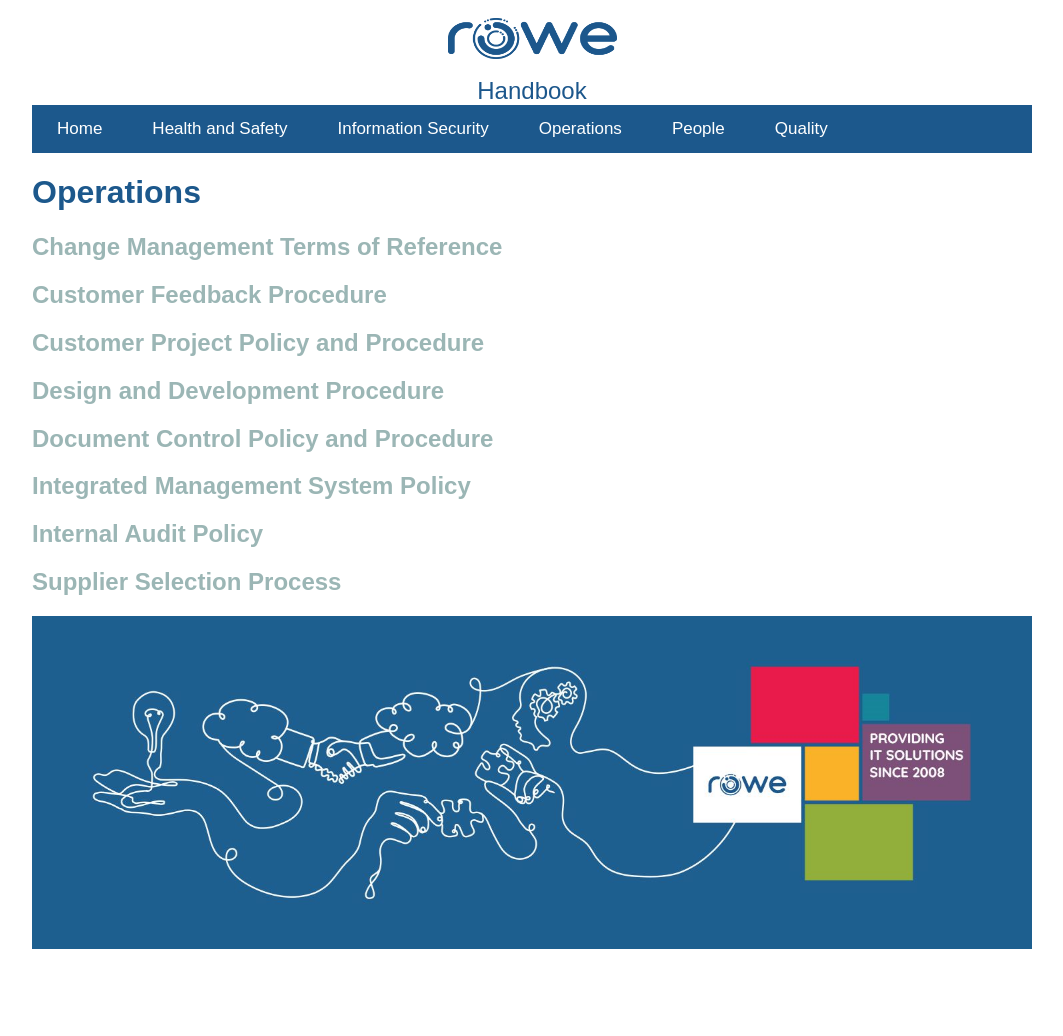
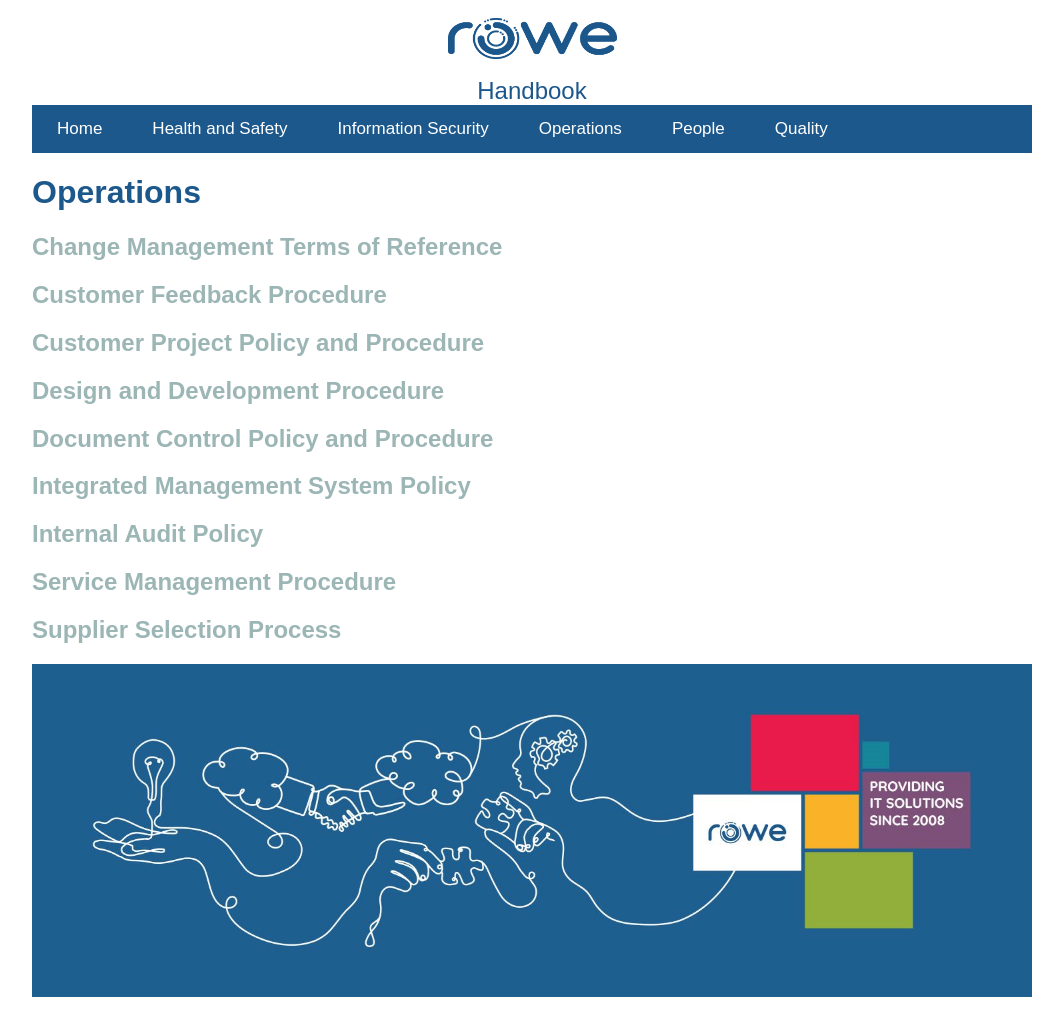
Before and after one commit to dartmoordunbar/handbook, a Jekyll site: the page built from operations/README.md, in a window 1280 px wide and 1093 px high. Shown: the top 1036 px of the window, without its empty margins (108-1171 px from the left). Built offline with Jekyll 4.4.1, drawn with Linux system fonts in a browser that asks for light colours.

Commit message:
Add link to new procedure

```diff
--- a/operations/README.md
+++ b/operations/README.md
@@ -12,6 +12,8 @@
 <h2><a href="./Document-Control-Policy-and-Procedure.html">Document Control Policy and Procedure</a></h2>
 <h2><a href="./Integrated-Management-System-Policy.html">Integrated Management System Policy</a></h2>
 <h2><a href="./Internal-Audit-Policy.html">Internal Audit Policy</a></h2>
+<h2><a href="./Service-Management-Procedure.html">Service Management Procedure</a></h2>
+
 <h2><a href="./Supplier-Selection-Process.html">Supplier Selection Process</a></h2>
 
 
```
Also changed, not shown: operations/Service-Management-Procedure.md (+3 -1 lines).
